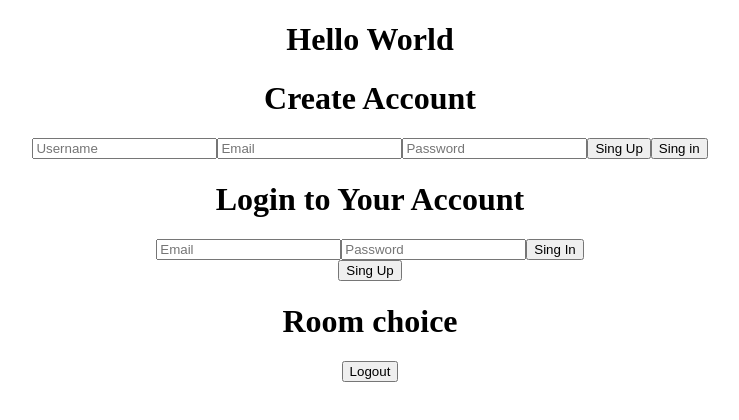
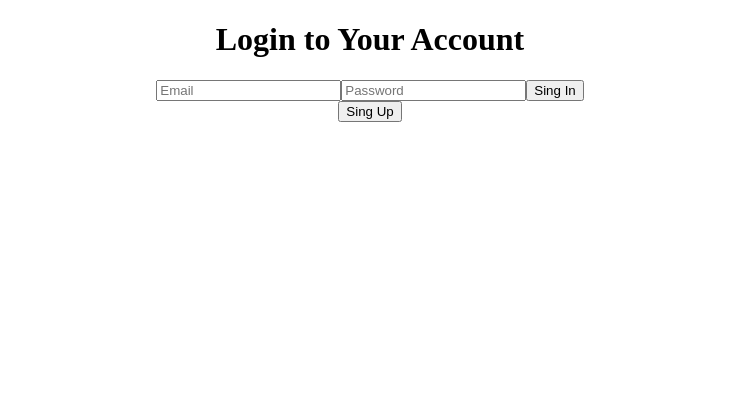
Before and after one commit to apkrauze/EurovisionPartyApp, a React (Create React App) app in the folder client/: page /login in a window 1280 px wide. Shown: the top 420 px of the page, without its empty margins (270-1009 px from the left). Built offline with nearby package versions, Linux system fonts and the light colour scheme.

Commit message:
Router added to the app.js

```diff
--- a/client/src/App.js
+++ b/client/src/App.js
@@ -1,4 +1,4 @@
-import React from "react";
+import { Route, Routes, Navigate } from "react-router-dom";
 import "./App.css";
 import Homepage from "./components/Homepage/Homepage";
 import Login from "./components/Login";
@@ -6,13 +6,15 @@ import SignUp from "./components/SignUp";
 // import background from "./assets/background.mp4";
 
 function App() {
+  const user = localStorage.getItem("token");
+
   return (
-    <div>
-      <h1>Hello World</h1>
-      <SignUp></SignUp>
-      <Login></Login>
-      <Homepage></Homepage>
-    </div>
+    <Routes>
+      {user && <Route path="/" exact element={<Homepage />} />}
+      <Route path="/signup" exact element={<SignUp />} />
+      <Route path="/login" exact element={<Login />} />
+      <Route path="/" element={<Navigate replace to="/login" />} />
+    </Routes>
   );
 }
 
--- a/client/src/components/Login/index.js
+++ b/client/src/components/Login/index.js
@@ -50,7 +50,7 @@ const Login = () => {
             value={data.password}
             required
           />
-          {error && <div className="error_msg">{error}</div>}
+          {error && <div>{error}</div>}
           <button type="submit">Sing In</button>
         </form>
 
--- a/client/src/components/SignUp/index.js
+++ b/client/src/components/SignUp/index.js
@@ -63,14 +63,10 @@ const SignUp = () => {
             value={data.password}
             required
           />
-          {error && <div className="error_msg">{error}</div>}
-          <button type="submit" className="green_btn">
-            Sing Up
-          </button>
+          {error && <div>{error}</div>}
+          <button type="submit">Sing Up</button>
           <Link to="/login">
-            <button type="button" className="blue_btn">
-              Sing in
-            </button>
+            <button type="button">Sing in</button>
           </Link>
         </form>
       </div>
```
